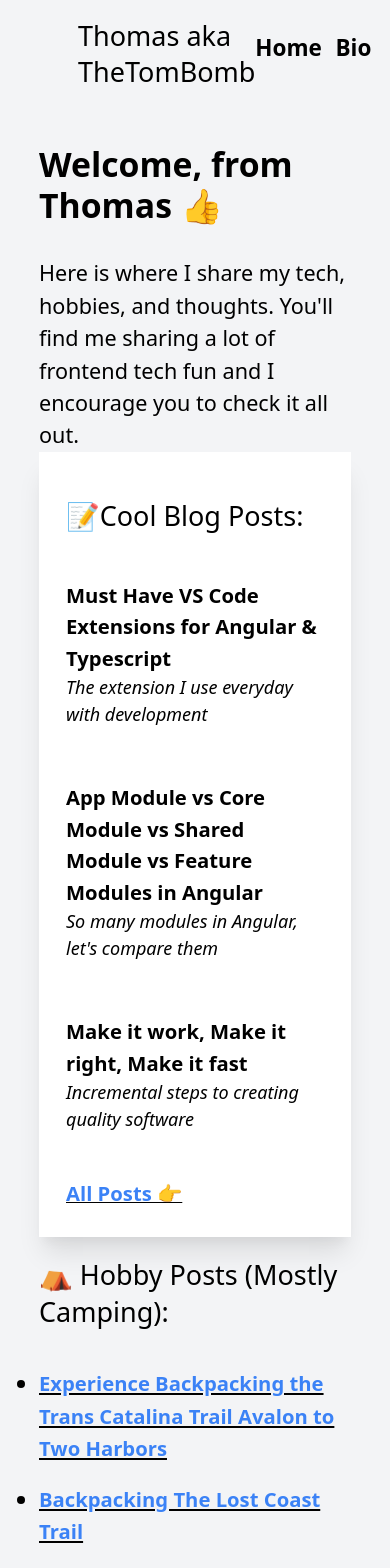
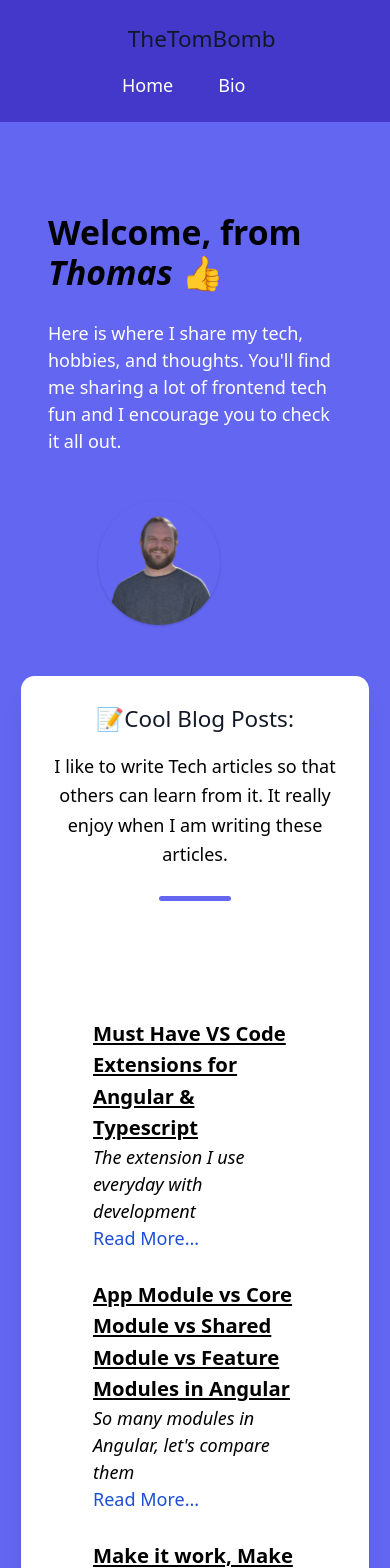
Before and after one commit to zeeshanhshaheen/blog, a Next.js app: page / in a window 390 px wide. Shown: the top 1568 px of the page. Built offline with nearby package versions, Linux system fonts and the light colour scheme; what @tailwindcss/typography would draw is missing.

Commit message:
Merging UI changes

```diff
--- a/components/headerLayout.js
+++ b/components/headerLayout.js
@@ -1,45 +1,61 @@
-import styles from './layout.module.css'
-import utilStyles from '../styles/utils.module.css'
-import Link from 'next/link'
+import styles from "./layout.module.css";
+import utilStyles from "../styles/utils.module.css";
+import Link from "next/link";
 
-export default function HeaderLayout({ }) {
+export default function HeaderLayout({}) {
   return (
     // <div class="bg-gray-200 w-screen flex align-center justify-center">
-
-        <div class="w-screen bg-gray-100 flex align-center justify-center">
+    <>
+      <div>
         {/* <header class="w-3/5 pt-4 flex align-center justify-center"> */}
 
-            <header class="w-3/5 pt-4">
-                {(
-                    <div class="flex ">
-                        <div class="">
-                            <Link href="/">
-                                <a class="flex text-black">
+        <header className="text-gray-600 body-font bg-indigo-700">
+          <div className="container mx-auto flex flex-wrap p-5 flex-col md:flex-row items-center">
+            <a
+              href="/"
+              className="flex title-font font-medium items-center text-gray-900 mb-4 md:mb-0 no-underline	"
+            >
               {/* <img
             src="/images/profile.jpg"
             class="col-start-1 max-h-24 max-w-24"
             className={`${styles.headerHomeImage} ${utilStyles.borderCircle}`}
             alt="Thomas Desmond"
         /> */}
-                                    <div class="text-2xl text-black place-self-center">Thomas aka TheTomBomb</div>
+              <span className="ml-3 text-xl">
+                {" "}
+                <span id="name">Thomas aka</span> TheTomBomb
+              </span>
             </a>
-                            </Link>
-                        </div>
-                        <div class="pt-3 inline-block align-right">
-                                <Link href="/">
-                                    <a class="font-semibold text-black pr-3 text-xl">
+            <nav className="md:ml-auto flex flex-wrap items-center  justify-center">
+              <a
+                href="/"
+                className="mr-5 text-white hover:text-gray-900 no-underline"
+              >
                 Home
-                                                        </a>
-                                </Link>
-                                <Link href="/bio">
-                                    <a class="font-semibold text-black text-xl">
+              </a>{" "}
+              <a
+                href="/bio"
+                className="mr-5 ml-5 text-white hover:text-gray-900 no-underline"
+              >
                 Bio
               </a>
-                                </Link>
+            </nav>
           </div>
-                    </div>
-                )}
         </header>
       </div>
-    )
+      <style jsx>
+        {`
+          a {
+            text-decoration: none;
+            cursor: pointer;
           }
+          @media only screen and (max-width: 768px) {
+            #name {
+              display: none;
+            }
+          }
+        `}
+      </style>
+    </>
+  );
+}
--- a/components/homeLayout.js
+++ b/components/homeLayout.js
@@ -1,8 +1,8 @@
-import Head from 'next/head'
-import styles from './layout.module.css'
-import HeaderLayout from './headerLayout'
+import Head from "next/head";
+import styles from "./layout.module.css";
+import HeaderLayout from "./headerLayout";
 
-export const siteTitle = 'Thomas Desmond - Writer, Speaker, Content Creator'
+export const siteTitle = "Thomas Desmond - Writer, Speaker, Content Creator";
 
 export default function HomeLayout({ children }) {
   return (
@@ -24,9 +24,11 @@ export default function HomeLayout({ children }) {
       </Head>
       <HeaderLayout />
 
-            <div class="w-screen h-full bg-gray-100  flex align-center justify-center">
-                <main class="md:w-3/5 w-4/5 pt-12 flex align-center justify-center">{children}</main>
+      <div class=" h-full bg-indigo-500  flex align-center justify-center">
+        <main class="md:w-3/5 w-4/5 pt-12 flex align-center justify-between">
+          {children}
+        </main>
       </div>
     </div>
-    )
+  );
 }
--- /dev/null
+++ b/components/info.js
@@ -0,0 +1,73 @@
+import React from "react";
+
+const Info = () => {
+  return (
+    <>
+      <section className={`dark:bg-gray-800 pt-20 wow fadeIn`} id="p-info">
+        <div className="container mx-auto px-2 py-8">
+          <div className="lg:flex justify-between">
+            <div className="lg:w-1/2">
+              <h2 className="text-indigo-600  dark:text-gray-100 text-3xl font-bold">
+                Welcome, from <span className="italic">Thomas</span> 👍
+              </h2>
+
+              <p className="text-gray dark:text-gray-400 lg:max-w-md mt-4 ">
+                Here is where I share my tech, hobbies, and thoughts. You'll
+                find me sharing a lot of frontend tech fun and I encourage you
+                to check it all out.
+              </p>
+            </div>
+
+            <div className="mt-8 lg:mt-0 lg:w-1/2" id="info-img">
+              <div className="flex items-center justify-center lg:justify-end">
+                <div className="max-w-lg">
+                  <img
+                    className="w-full h-64 object-cover object-center rounded-xl shadow "
+                    style={{
+                      border: "2px solid white",
+                      borderRadius: "50%",
+                      width: "60%",
+                    }}
+                    src="/profile1.png"
+                    alt=""
+                    id="set-image"
+                  />
+                </div>
+              </div>
+            </div>
+          </div>
+        </div>
+      </section>
+
+      <style>
+        {`
+
+
+      @media only screen and (max-width: 768px) {
+
+
+
+        #info-img {
+          margin-left: 20%
+
+        }
+
+        #set-image {
+
+            width: 20px;
+
+        }
+
+        #info-img {
+            margin-bottom: 10px
+        }
+
+      }
+
+    `}
+      </style>
+    </>
+  );
+};
+
+export default Info;
--- a/pages/all-posts.js
+++ b/pages/all-posts.js
@@ -1,40 +1,67 @@
-import Head from 'next/head'
-import HomeLayout, { siteTitle } from '../components/homeLayout'
-import utilStyles from '../styles/utils.module.css'
-import { getAllTopPosts as getAllPostsByCategory } from '../lib/posts'
-import Link from 'next/link'
-import Date from '../components/date'
+import Head from "next/head";
+import HomeLayout, { siteTitle } from "../components/homeLayout";
+import utilStyles from "../styles/utils.module.css";
+import { getAllTopPosts as getAllPostsByCategory } from "../lib/posts";
+import Link from "next/link";
+import Date from "../components/date";
 
 export async function getStaticProps() {
-  const allPosts = getAllPostsByCategory("all")
+  const allPosts = getAllPostsByCategory("all");
 
   return {
     props: {
       allPosts: allPosts,
-    }
-  }
+    },
+  };
 }
 export default function Home({ allPosts }) {
   return (
+    <>
       <HomeLayout>
         <Head>
           <title>{siteTitle}</title>
         </Head>
-      <div >
-        <section className={`${utilStyles.headingMd} ${utilStyles.padding1px}`}>
-          <h2 className={utilStyles.headingLg}>📝All Blog Posts:</h2>
-          <ul className={utilStyles.list}>
+        <div>
+          <section
+            className="ml-20 flex flex-center align-center flex-wrap flex-col"
+            id="all-posts"
+          >
+            <div class="text-center mb-10">
+              <h1 class="sm:text-3xl text-2xl font-medium title-font text-gray-900 mb-4">
+                📝All Blog Posts
+              </h1>
+
+              <div class="flex mt-6 justify-center">
+                <div class="w-20 h-1 rounded-full bg-white inline-flex"></div>
+              </div>
+            </div>
+
+            <ul className="rounded-xl mb-10 bg-white shadow-xl">
               {allPosts?.map(({ id, date, title }) => (
-              <li class="pt-4 underline " key={id}>
+                <li class="pl-10 pt-10 pr-10   pb-5" key={id}>
                   <Link href={`/posts/${id}`}>
-                  <a class="text-blue-500 font-semibold">{title}</a>
+                    <a class="text-black font-semibold underline">{title}</a>
                   </Link>
+
                   <br />
+
+                  <Link href={`/posts/${id}`}>Read More...</Link>
                 </li>
               ))}
             </ul>
           </section>
         </div>
       </HomeLayout>
-  )
+
+      <style jsx>
+        {`
+          @media only screen and (max-width: 768px) {
+            #all-posts {
+              margin-left: 0;
             }
+          }
+        `}
+      </style>
+    </>
+  );
+}
--- a/pages/index.js
+++ b/pages/index.js
@@ -1,66 +1,108 @@
-import Head from 'next/head'
-import HomeLayout, { siteTitle } from '../components/homeLayout'
-import utilStyles from '../styles/utils.module.css'
-import { getAllTopPosts as getAllPostsByCategory } from '../lib/posts'
-import Link from 'next/link'
+import Head from "next/head";
+import HomeLayout, { siteTitle } from "../components/homeLayout";
+import utilStyles from "../styles/utils.module.css";
+import { getAllTopPosts as getAllPostsByCategory } from "../lib/posts";
+import Link from "next/link";
 
 export async function getStaticProps() {
-  const topPosts = getAllPostsByCategory("topPost")
-  const hobbyPosts = getAllPostsByCategory("hobby")
+  const topPosts = getAllPostsByCategory("topPost");
+  const hobbyPosts = getAllPostsByCategory("hobby");
 
   return {
     props: {
       topPosts: topPosts,
-      hobbyPosts: hobbyPosts
-    }
-  }
+      hobbyPosts: hobbyPosts,
+    },
+  };
 }
 export default function Home({ topPosts, hobbyPosts }) {
   return (
+    <>
       <HomeLayout>
         <Head>
           <title>{siteTitle}</title>
         </Head>
-      <div >
-        <section className={utilStyles.headingMd}>
-          <p></p>
-          <p class="text-3xl font-semibold">
-            Welcome, from Thomas 👍
+        <div>
+          <section className="ml-20 pt-5 info pb-5" id="info">
+            <div className="container mx-auto px-2 py-8">
+              <div className="lg:flex ">
+                <div className="lg:w-1/2">
+                  <h2 className="text-black  dark:text-gray-100 text-3xl font-bold">
+                    Welcome, from <span className="italic">Thomas</span> 👍
+                  </h2>
+                  <br />
+                  <p className="text-white mb-10">
+                    Here is where I share my tech, hobbies, and thoughts. You'll
+                    find me sharing a lot of frontend tech fun and I encourage
+                    you to check it all out.
                   </p>
-          <br />
-          <p>
-            Here is where I share my tech, hobbies, and thoughts. You'll find me sharing a lot of frontend tech fun and I encourage you to check it all out.
+                </div>
+                <div className="mt-10 ml-20 lg:mt-0 " id="info-img">
+                  <div className="flex items-center justify-center lg:justify-end">
+                    <div className="max-w-lg">
+                      <img
+                        className="w-full h-54 object-cover object-center rounded-xl shadow "
+                        style={{
+                          borderRadius: "50%",
+                          width: "50%",
+                        }}
+                        src="/profile1.png"
+                        alt=""
+                        id="set-image"
+                      />
+                    </div>
+                  </div>
+                </div>
+              </div>
+            </div>
+          </section>
+          <section class="bg-white rounded-xl	 shadow-xl p-6 lex flex-wrap sm:-m-4 -mx-4 -mb-10 -mt-4">
+            <div class="text-center mb-10">
+              <h1 class="sm:text-3xl text-xl font-medium title-font text-gray-900 mb-4">
+                📝Cool Blog Posts:
+              </h1>
+              <p class="text-base leading-relaxed xl:w-2/4 lg:w-3/4 mx-auto text-gray-500s">
+                I like to write Tech articles so that others can learn from it.
+                It really enjoy when I am writing these articles.
               </p>
 
-        </section>
-        <section class="bg-white  shadow-xl p-6">
-          <h2 className={utilStyles.headingLg}>📝Cool Blog Posts:</h2>
-          <ul className={utilStyles.list}>
+              <div class="flex mt-6 justify-center">
+                <div class="w-16 h-1 rounded-full bg-indigo-500 inline-flex"></div>
+              </div>
+            </div>
+            <ul className="  p-10">
               {topPosts?.map(({ id, date, title, description }) => (
                 <li class="pt-6 no-underline" key={id}>
                   <Link href={`/posts/${id}`}>
-                  <a class="text-black font-semibold text-lg">{title}</a>
+                    <a class="text-black font-semibold text-lg title-font font-medium mb-3 underline">
+                      {title}
+                    </a>
                   </Link>
                   <p class="italic">{description}</p>
+                  <Link href={`/posts/${id}`}>Read More...</Link>
 
                   <br />
                 </li>
               ))}
-            <li class="pt-4 underline" key="all-posts">
-              <Link href={`/all-posts`}>
-                <a class="text-blue-500 font-semibold text-lg">All Posts 👉</a>
-              </Link>
+              <li class="pt-4 no-underline" key="all-posts">
+                <a href={`/all-posts`}>
+                  <a class="text-indigo-600 font-semibold text-lg">
+                    View all articles 👉
+                  </a>
+                </a>
                 <br />
               </li>
             </ul>
           </section>
-        <section className={`${utilStyles.headingMd} ${utilStyles.padding1px}`}>
-          <h2 className={utilStyles.headingLg}>⛺ Hobby Posts (Mostly Camping):</h2>
-          <ul className={utilStyles.list}>
+          <section className="mt-20 mb-20">
+            <h2 className={utilStyles.headingLg}>
+              ⛺ Hobby Posts (Mostly Camping):
+            </h2>
+            <ul className="p-5">
               {hobbyPosts?.map(({ id, date, title }) => (
                 <li class="pt-4 underline list-disc" key={id}>
                   <Link href={`/posts/${id}`}>
-                  <a class="text-blue-500 font-semibold text-lg">{title}</a>
+                    <a class="text-white font-semibold text-lg">{title}</a>
                   </Link>
                   <br />
                 </li>
@@ -69,5 +111,37 @@ export default function Home({ topPosts, hobbyPosts }) {
           </section>
         </div>
       </HomeLayout>
-  )
+      <style>
+        {`
+
+
+      @media only screen and (max-width: 768px) {
+
+        #info-img {
+          margin-left: 50px
         }
+
+        #info {
+          margin-left: 0;
+        }
+
+        .info {
+          padding-top: 0px;
+        }
+
+        #set-image {
+         width: 50%
+
+        }
+
+        #info-img {
+          margin-bottom: 10px
+        }
+
+      }
+
+    `}
+      </style>
+    </>
+  );
+}
--- a/styles/global.css
+++ b/styles/global.css
@@ -1,5 +1,4 @@
-html,
-body {
+html, body {
   padding: 0;
   margin: 0;
   line-height: 1.6;
@@ -8,6 +7,8 @@ body {
 
 * {
   box-sizing: border-box;
+  padding: 0;
+  margin: 0;
 }
 
 a {
--- a/styles/utils.module.css
+++ b/styles/utils.module.css
@@ -38,9 +38,8 @@
 }
 
 .list {
-    list-style: none;
-    padding: 0;
-    margin: 0;
+  display: flex;
+  padding: 20px;
 }
 
 .listItem {
```
Also changed, not shown: components/postLayout.js (+15 -14 lines), pages/posts/[id].js (+18 -21 lines), public/profile1.png (added). Lines whose indentation alone changed are shown as unchanged.
